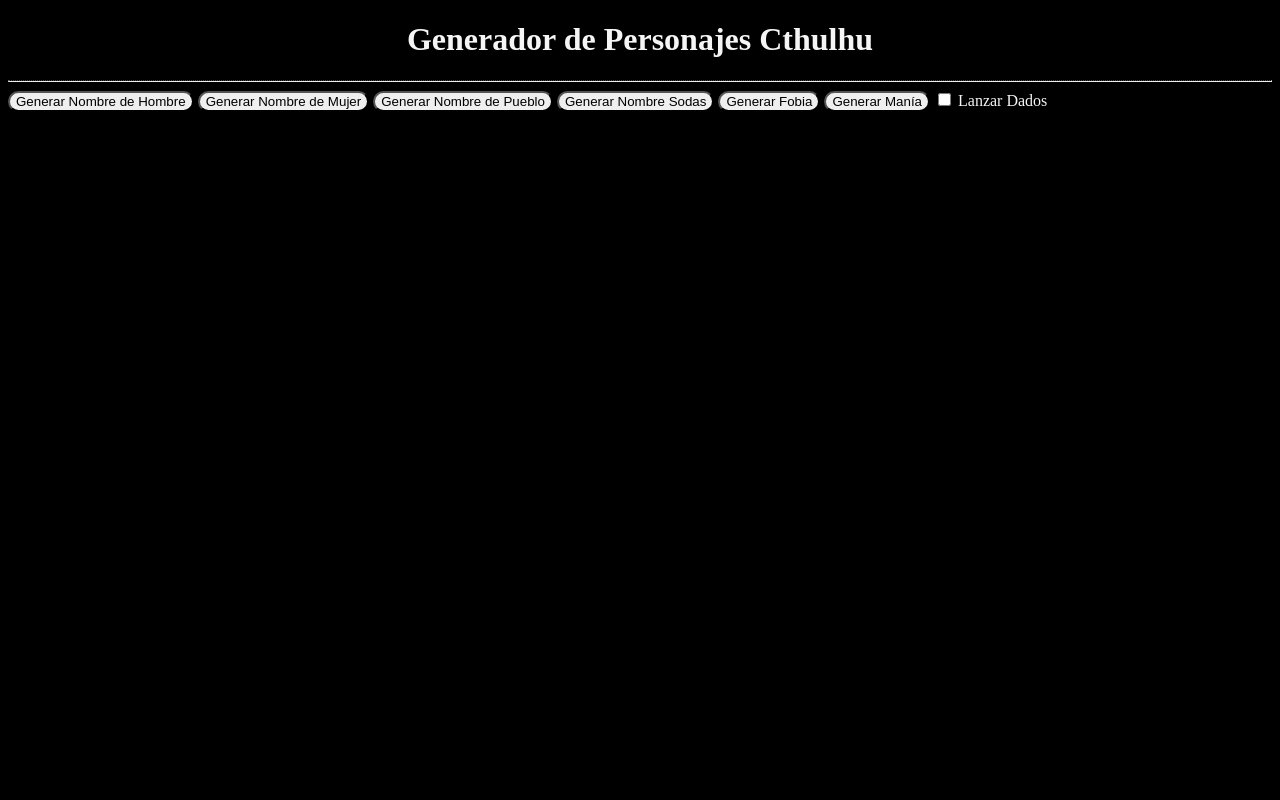
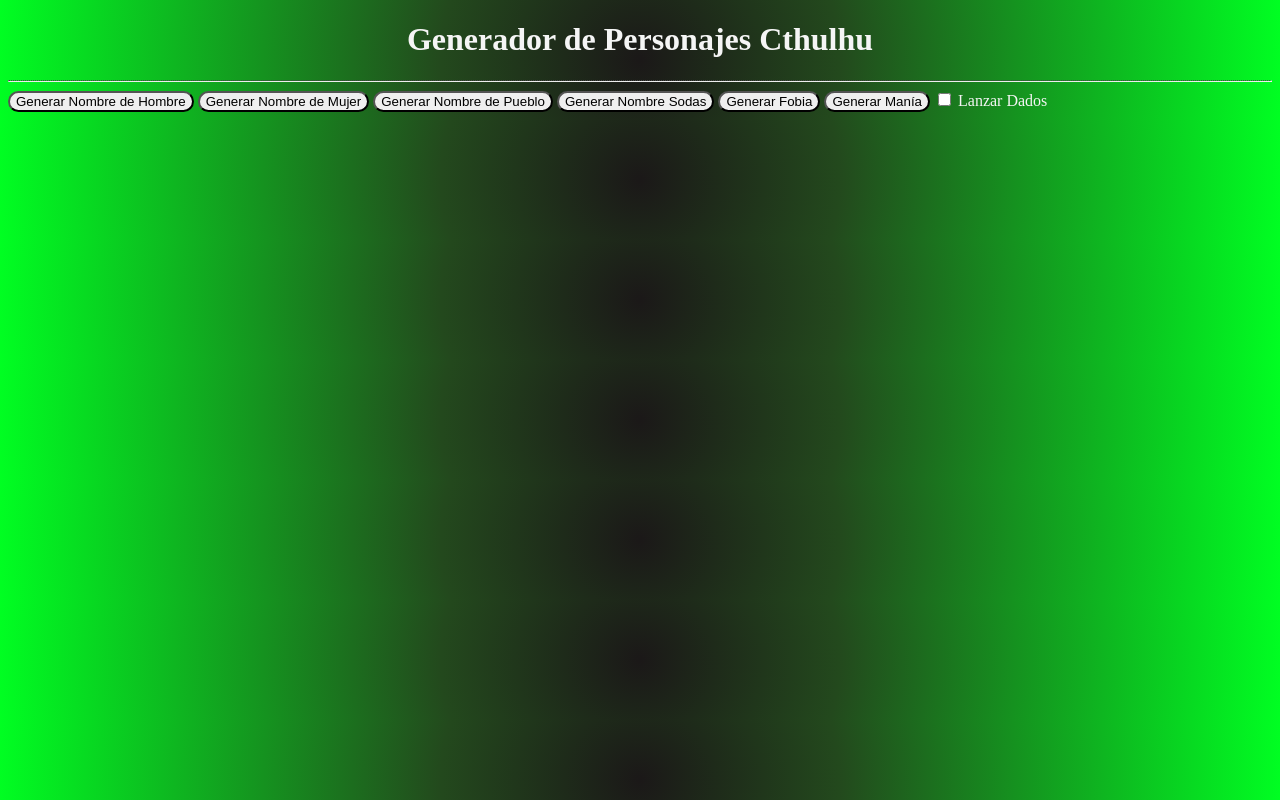
Before and after one commit to DamianJavierAguirreCerullo/generadoresVariosCthulhu, a plain HTML site: page index.html in a window 1280 px wide. Drawn offline with Linux system fonts and the light colour scheme.

Commit message:
se cambio el color de fondo por un gradient

```diff
--- a/index.html
+++ b/index.html
@@ -4,7 +4,10 @@
     <meta charset="UTF-8" name="viewport" content="width=device-width, initial-scale=1"/>
     <style>
         body{
-            background-color: black;
+            /* background-color: black;
+            color: whitesmoke; */
+            background: rgb(27,24,24);
+            background: radial-gradient(circle, rgba(27,24,24,1) 0%, rgba(35,73,29,1) 31%, rgba(0,255,34,1) 100%);
             color: whitesmoke;
         }
         .btn-generadores{
@@ -17,7 +20,7 @@
            margin: 0;
         }
     </style>
-    <title> Generadores varios (Cthulhu)</title>
+    <title > Generadores varios (Cthulhu)</title>
     <script type="text/javascript">
         function showContent() {
             element = document.getElementById("content");
```
